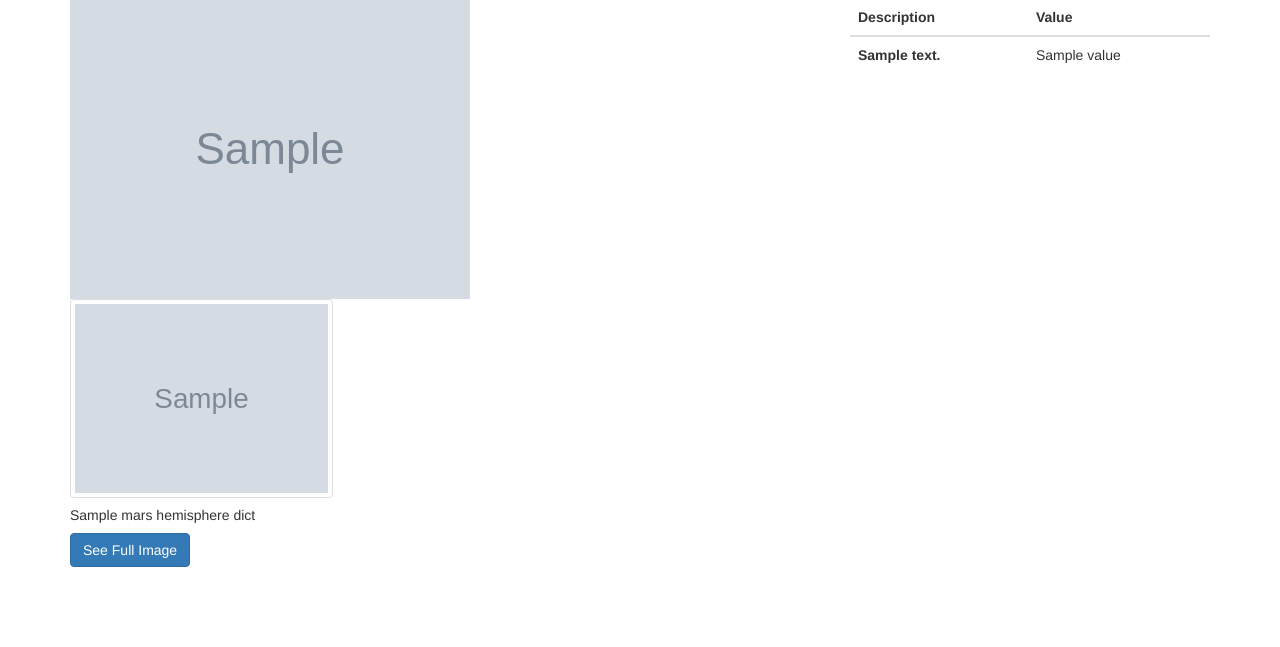
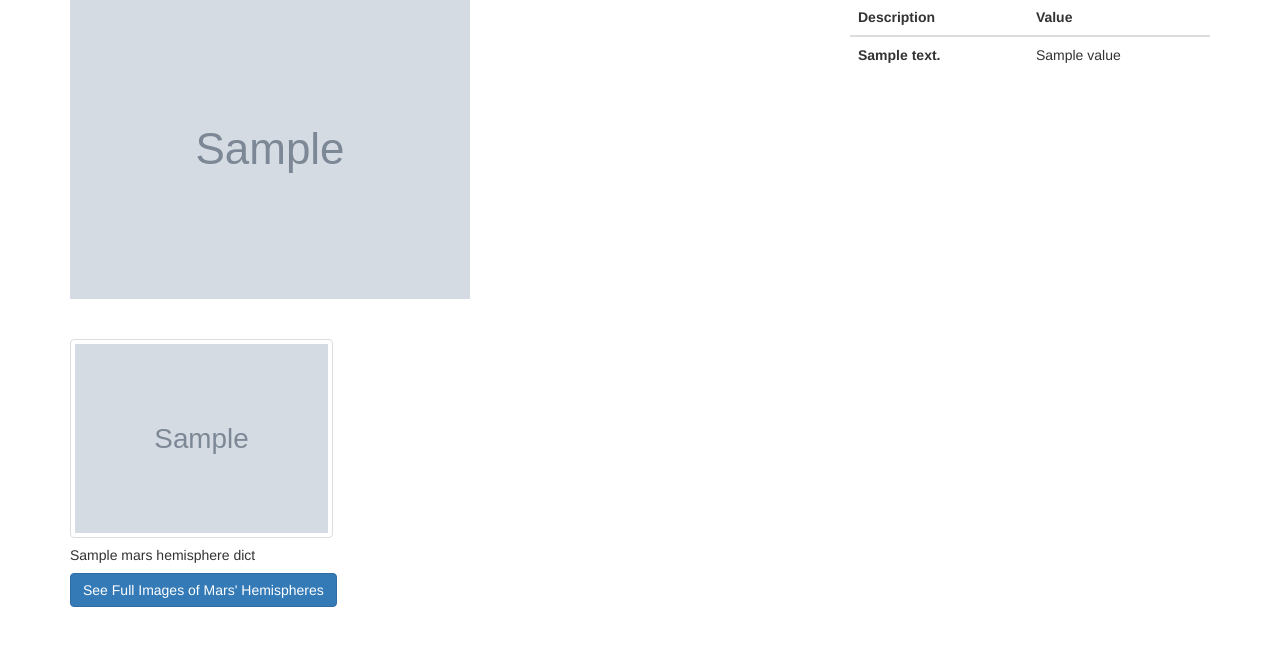
Before and after one commit to berndab/mission_to_mars, a Flask app: page / in a window 1280 px wide. Shown: the part 510-1157 px from the top of the page. Before the commit the page ends 1077 px from the top, so only its background shows below. Run offline with Flask 2, Linux system fonts and the light colour scheme; grey boxes marked "Sample" are stand-in pictures; a database or web service that is not in the repository returns one stand-in record (values such as "Sample title"); some libraries are stand-ins or nearby versions.

Commit message:
Changed to go to hemisphere image page with Bootstrap Carousel of all hemisphere images

```diff
--- a/templates/index.html
+++ b/templates/index.html
@@ -37,8 +37,9 @@
                 <h2>Featured Mars Image</h2>
                 <!-- if images is False/None/non-existent, then default to error message -->
                 <img
-                        src="{{ mars.featured_image | default('static/images/error.png', true) }}"
+                        src="{{ mars.featured_image }}"
                         class="img-responsive"
+                        title="Featured Mars Image"
                         alt="Featured Mars Image"
                 />
             </div>
@@ -64,26 +65,25 @@
                 </table>
             </div>
         </div>
+        <br/> <!-- Adding space between sections-->
+        <br/>
         <!-- Mars Hemisphere Image Section -->
         <div class="row" id="mars-hemisphere-images">
             <!-- One Mars Hemisphere Image Section -->
-            {%for mars_hemisphere_dict in mars.hemispheres%}
+            {%for mars_hemisphere_dict in mars.hemispheres %}
             <div class="col-md-3">
                 <!-- ***** Added bootstrap card container ***** -->
-                <div class="card-img-top" src="..." alt="Card image cap">
-                    <!-- if images is False/None/non-existent, then default to error message -->
-                    <img
-                        src="{{ mars_hemisphere_dict['img_url'] | default('static/images/error.png', true) }}"
-                        class="img-responsive img-thumbnail"
-                        alt="Responsive image"
-                    />
-                    <h5 class="card-title">{{ mars_hemisphere_dict["title"] }}</h5>
-                    <!-- ***** Added bootstrap button link to view full image ***** -->
-                    <a href="{{ mars_hemisphere_dict['img_url'] | default('#', true) }}" class="btn btn-primary">See Full Image</a>
-                </div>
-            </div>
+                <img  class="img-responsive img-thumbnail card-img-top"
+                      src="{{ mars_hemisphere_dict['img_url'] }}"
+                      title="{{ mars_hemisphere_dict['description'] }}"
+                      alt="{{ mars_hemisphere_dict['title'] }}"
+                />
+                <h5 class="card-title">{{ mars_hemisphere_dict["title"] }}</h5>
+             </div>
             {%endfor%}
         </div>
+        <!-- ***** Added bootstrap button link to view all hemisphere full images ***** -->
+        <a href="/mars_hemispheres" class="btn btn-primary">See Full Images of Mars' Hemispheres</a>
     </div>
     <br/> <!-- Adding space at the bottom of the page -->
     <br/>
```
